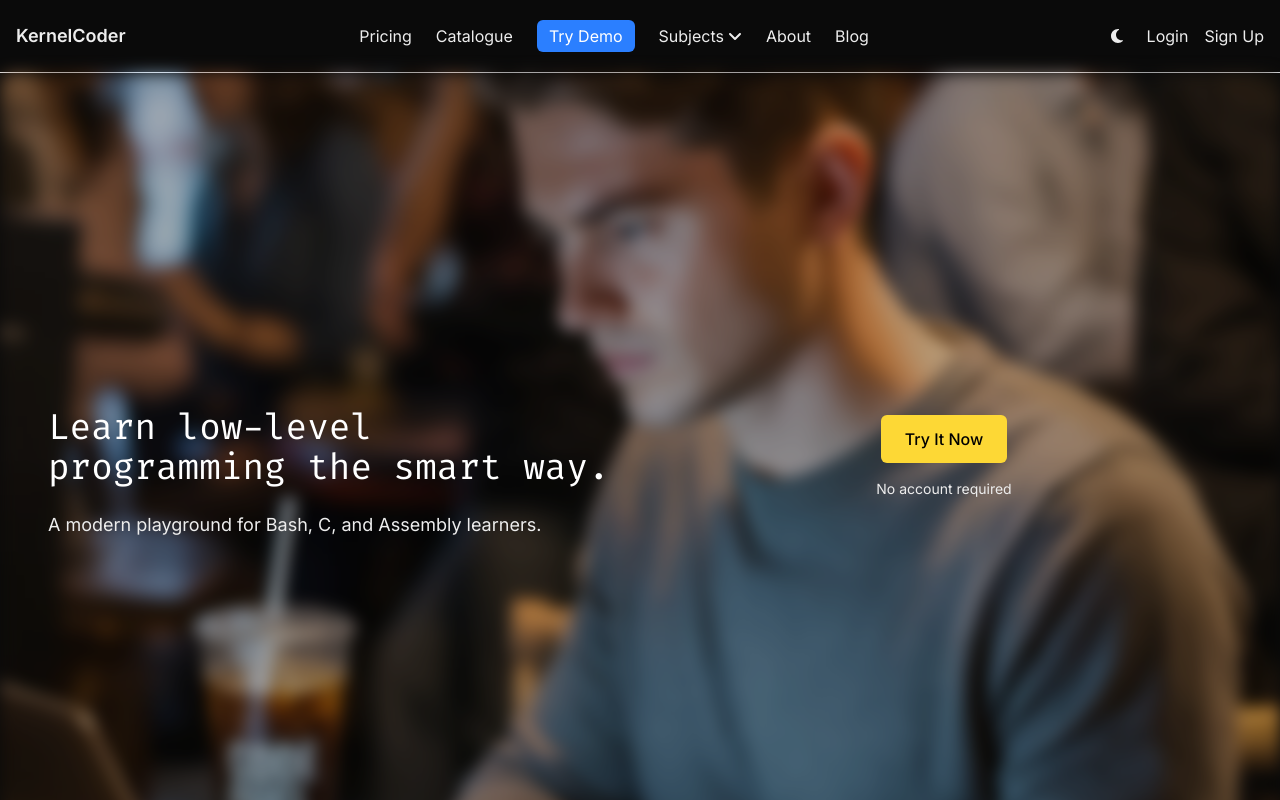
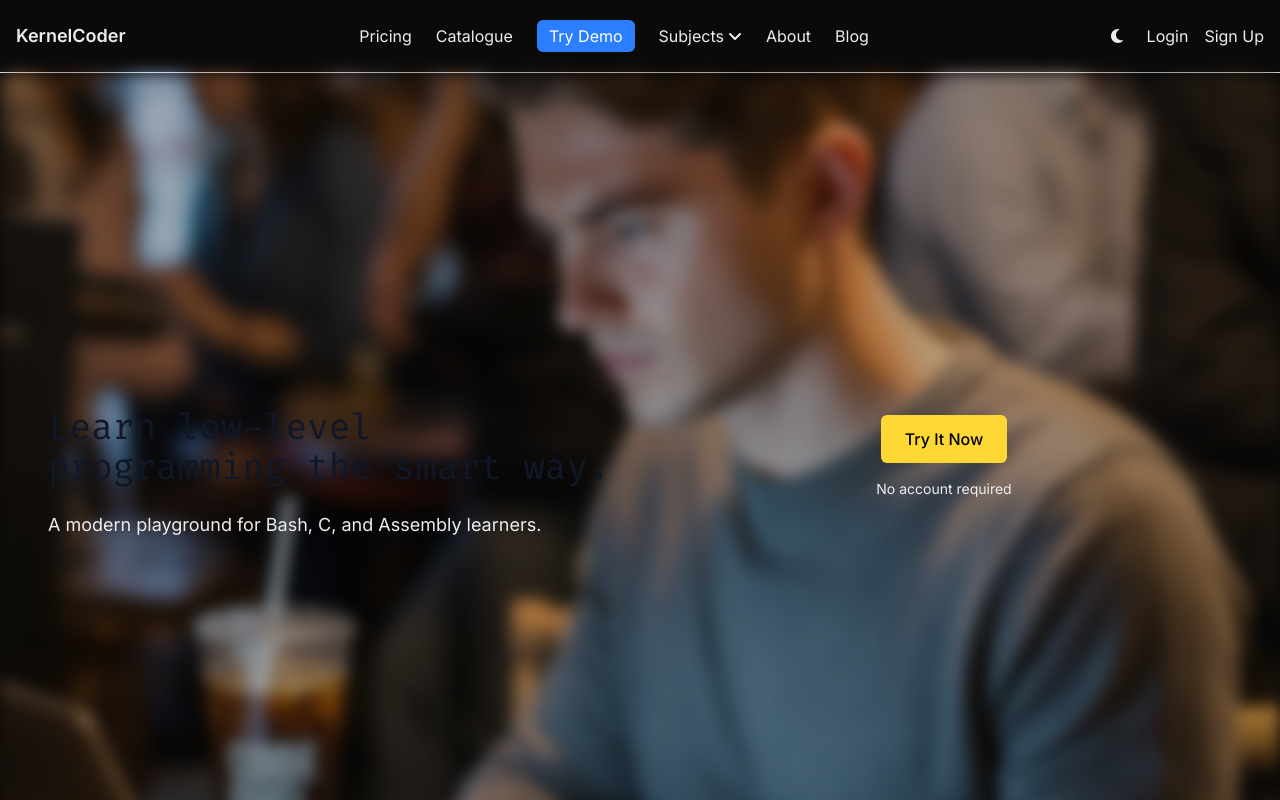
Before and after one commit to richfish85/kernelcoder, a Next.js app: page / in a window 1280 px wide. Shown: the top 800 px of the page. Built offline with nearby package versions, Linux system fonts and the light colour scheme.

Commit message:
Implement light theme

```diff
--- a/src/app/components/Footer.tsx
+++ b/src/app/components/Footer.tsx
@@ -3,7 +3,7 @@ import Link from 'next/link';
 export default function Footer() {
   const medium = 'https://medium.com/@richfish85/';
   return (
-    <footer className="border-t border-gray-200 bg-gray-100 dark:bg-gray-900" aria-labelledby="footer-heading">
+    <footer className="border-t border-gray-200 dark:border-gray-700 bg-gray-100 dark:bg-gray-900" aria-labelledby="footer-heading">
       <h2 id="footer-heading" className="sr-only">Footer</h2>
       <div className="mx-auto max-w-7xl p-6 grid gap-8 sm:grid-cols-2 md:grid-cols-4 text-sm">
         <div className="space-y-2">
--- a/src/app/components/Hero.tsx
+++ b/src/app/components/Hero.tsx
@@ -50,7 +50,7 @@ export default function Hero() {
       <div className="w-full md:w-1/2 space-y-6 text-left z-10">
         <h1
           key={index}
-          className="text-4xl font-mono text-white transition-opacity duration-500 ease-in-out opacity-100"
+          className="text-4xl font-mono text-gray-900 dark:text-white transition-opacity duration-500 ease-in-out opacity-100"
         >
           {taglines[index]}
         </h1>
--- a/src/app/components/NavBar.tsx
+++ b/src/app/components/NavBar.tsx
@@ -5,7 +5,7 @@ import { faAngleDown } from '@fortawesome/free-solid-svg-icons';
 
 export default function NavBar() {
   return (
-    <header className="border-b border-gray-200">
+    <header className="border-b border-gray-200 dark:border-gray-700">
       <nav className="mx-auto flex max-w-7xl items-center justify-between p-4" aria-label="Main navigation">
         <Link href="/" className="text-lg font-semibold hover:text-blue-500">
           KernelCoder
--- a/src/app/editor/Editor.tsx
+++ b/src/app/editor/Editor.tsx
@@ -11,7 +11,7 @@ import {
 export default function Editor() {
   return (
     <div className="flex flex-col min-h-screen">
-      <nav className="flex items-center justify-between border-b p-4">
+      <nav className="flex items-center justify-between border-b border-gray-200 dark:border-gray-700 p-4">
         <span className="text-lg font-semibold">KernelCoder</span>
         <select className="border rounded p-1">
           <option>Bash</option>
```
